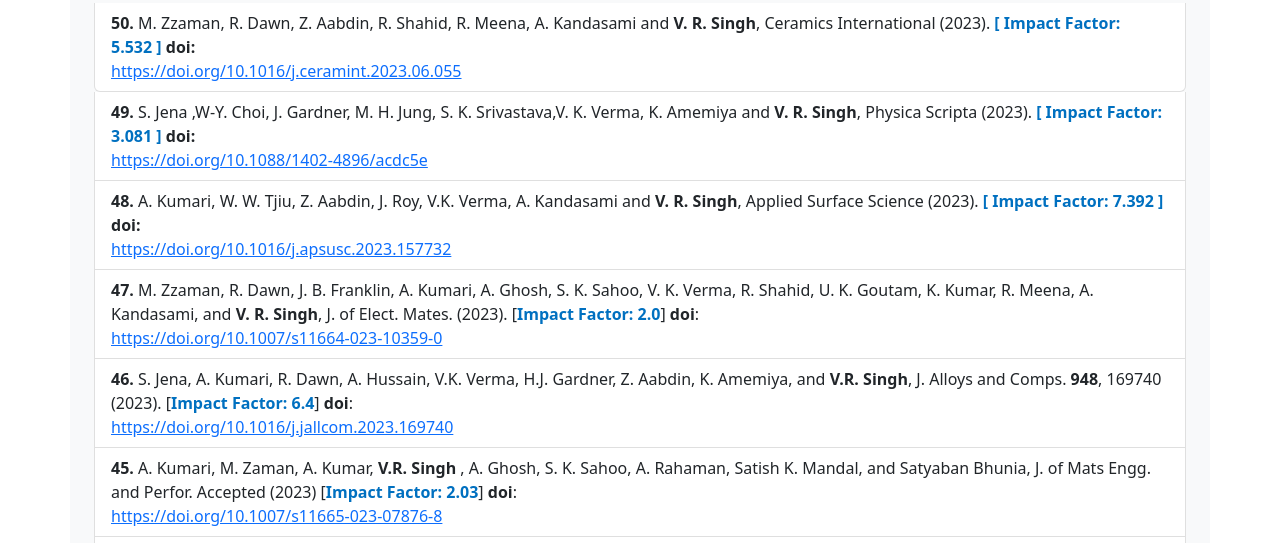
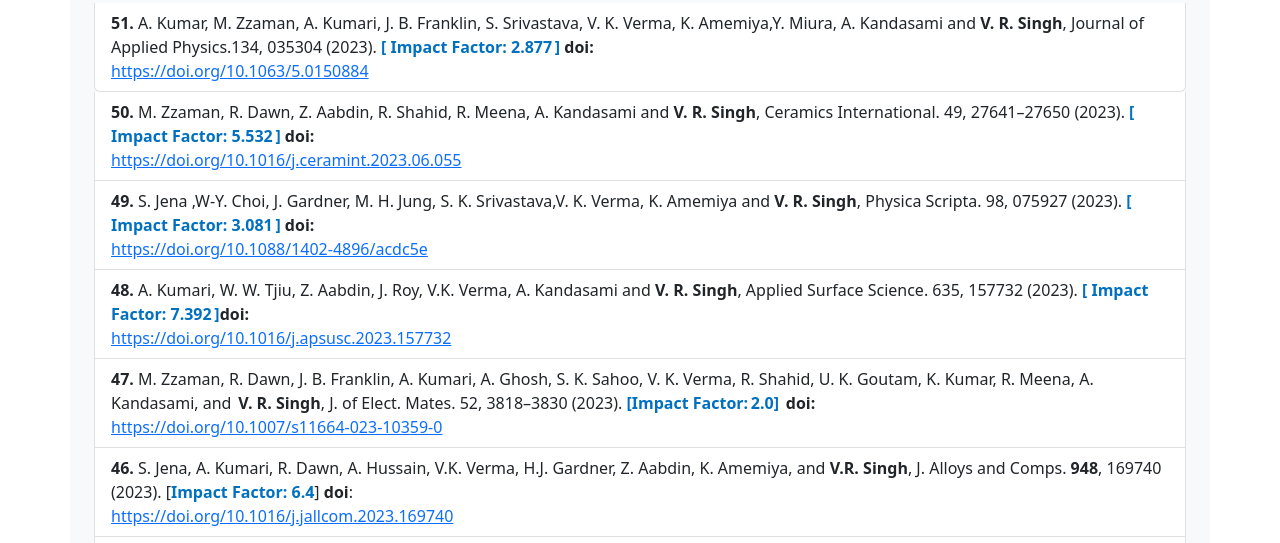
Before and after one commit to SpinTec-physics/SpinTec-physics.github.io, a plain HTML site: page publications.html in a window 1280 px wide. Shown: the part 250-793 px from the top of the page. Drawn offline with nearby package versions, Linux system fonts and the light colour scheme.

Commit message:
update in publications.

```diff
--- a/publications.html
+++ b/publications.html
@@ -396,26 +396,20 @@
                     href="https://doi.org/10.1016/j.jallcom.2023.169740">https://doi.org/10.1016/j.jallcom.2023.169740</a>
             </li>
             <li class="list-group-item">
-                M. Zzaman, R. Dawn, J. B. Franklin, A. Kumari, A. Ghosh, S. K.
-                Sahoo, V. K. Verma, R. Shahid, U. K. Goutam, K. Kumar, R. Meena, A.
-                Kandasami, and <b>V. R. Singh</b>, J. of Elect. Mates. (2023).
-                [<font color="#0070c0"><b>Impact Factor: </b></font>
-                <font color="#0070c0"><b>2.0</b></font>]
-                <b>doi</b>: <br><a
-                    href="https://doi.org/10.1007/s11664-023-10359-0">https://doi.org/10.1007/s11664-023-10359-0</a>
+                M. Zzaman, R. Dawn, J. B. Franklin, A. Kumari, A. Ghosh, S. K. Sahoo, V. K. Verma, R. Shahid, U. K. Goutam, K. Kumar, R. Meena, A. Kandasami, and <b> V. R. Singh</b>, J. of Elect. Mates. 52, 3818–3830 (2023). <font color="#0070c0"><b>[Impact Factor: 2.0] </b></font><b> doi:</b> <br><a href="https://doi.org/10.1007/s11664-023-10359-0">https://doi.org/10.1007/s11664-023-10359-0</a>
             </li>
             <li class="list-group-item">
-                A. Kumari, W. W. Tjiu, Z. Aabdin, J. Roy, V.K. Verma, A. Kandasami and <b>V. R. Singh</b>, Applied Surface Science (2023). <b><font style="color:rgb(0, 112, 192);">[ Impact Factor: 7.392 ]</font> doi:</b>
-                <br>
-                <a href="https://doi.org/10.1016/j.apsusc.2023.157732">https://doi.org/10.1016/j.apsusc.2023.157732</a>
+                A. Kumari, W. W. Tjiu, Z. Aabdin, J. Roy, V.K. Verma, A. Kandasami and <b> V. R. Singh</b>, Applied Surface Science. 635, 157732 (2023). <font color="#0070c0"><b>[ Impact Factor: 7.392 ]</b></font><b>doi:</b> <br><a href="https://doi.org/10.1016/j.apsusc.2023.157732"> https://doi.org/10.1016/j.apsusc.2023.157732   </a>
+
             </li>
             <li class="list-group-item">
-                S. Jena ,W-Y. Choi, J. Gardner, M. H. Jung, S. K. Srivastava,V. K. Verma, K. Amemiya and <b>V. R. Singh</b>, Physica Scripta (2023). <b><font style="color:rgb(0, 112, 192);">[ Impact Factor: 3.081 ]</font> doi:</b>
-                <br><a href="https://doi.org/10.1088/1402-4896/acdc5e">https://doi.org/10.1088/1402-4896/acdc5e</a>
+                S. Jena ,W-Y. Choi, J. Gardner, M. H. Jung, S. K. Srivastava,V. K. Verma, K. Amemiya and <b> V. R. Singh</b>, Physica Scripta. 98, 075927 (2023). <font color="#0070c0"><b>[ Impact Factor: 3.081 ] </b></font><b>doi:</b> <br><a href="https://doi.org/10.1088/1402-4896/acdc5e">https://doi.org/10.1088/1402-4896/acdc5e</a>
             </li>
             <li class="list-group-item">
-               M. Zzaman,  R. Dawn,  Z. Aabdin,  R. Shahid,  R. Meena,  A. Kandasami and   <b>V. R. Singh</b>,  Ceramics International (2023).  <b><font style="color:rgb(0, 112, 192);">[ Impact Factor: 5.532 ]</font> doi:</b>
-                <br><a href="https://doi.org/10.1016/j.ceramint.2023.06.055">https://doi.org/10.1016/j.ceramint.2023.06.055</a>
+                M. Zzaman,  R. Dawn,  Z. Aabdin,  R. Shahid,  R. Meena,  A. Kandasami and <b> V. R. Singh</b>, Ceramics International. 49, 27641–27650 (2023). <font color="#0070c0"><b>[ Impact Factor: 5.532 ]</b></font> <b>doi:</b><br> <a href="https://doi.org/10.1016/j.ceramint.2023.06.055">https://doi.org/10.1016/j.ceramint.2023.06.055</a>
+            </li>
+            <li class="list-group-item">
+                A. Kumar,  M. Zzaman,  A. Kumari,  J. B. Franklin,  S. Srivastava,  V. K. Verma, K. Amemiya,Y. Miura,    A. Kandasami and <b>V. R. Singh</b>, Journal of Applied Physics.134, 035304 (2023). <font color="#0070c0"><b>[ Impact Factor: 2.877 ]</b></font> <b>doi:</b> <br> <a href="https://doi.org/10.1063/5.0150884"> https://doi.org/10.1063/5.0150884</a>
             </li>
         </ol>
 
```
